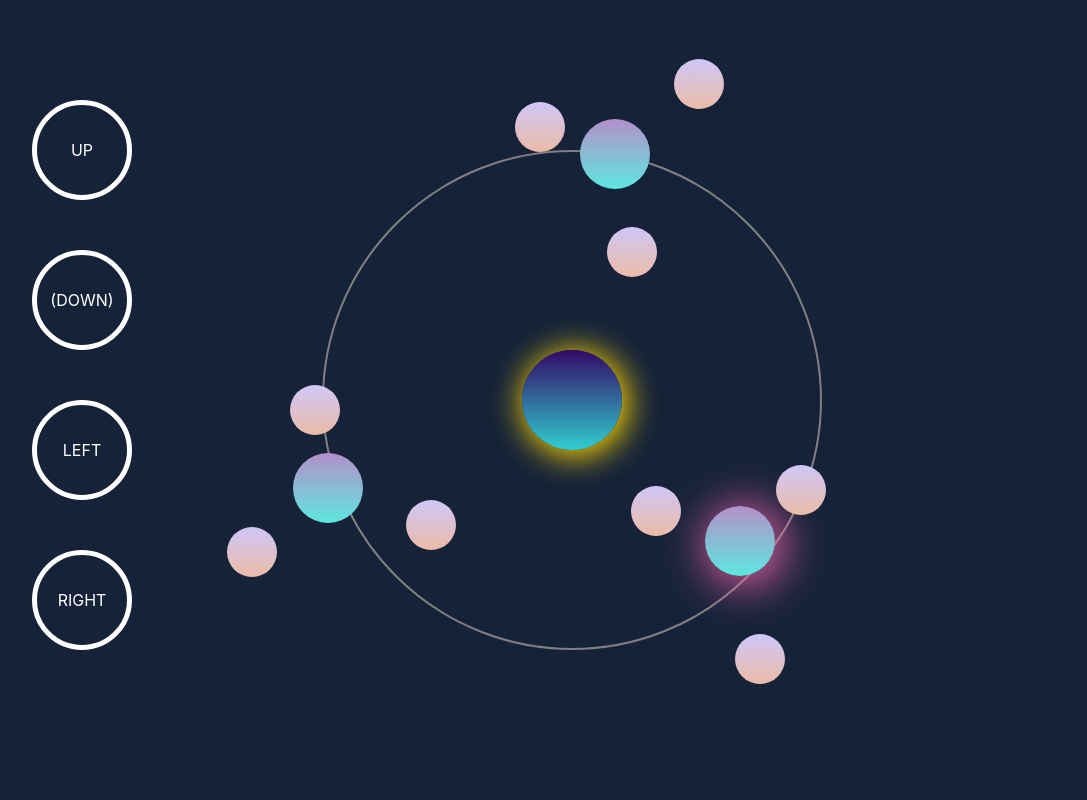
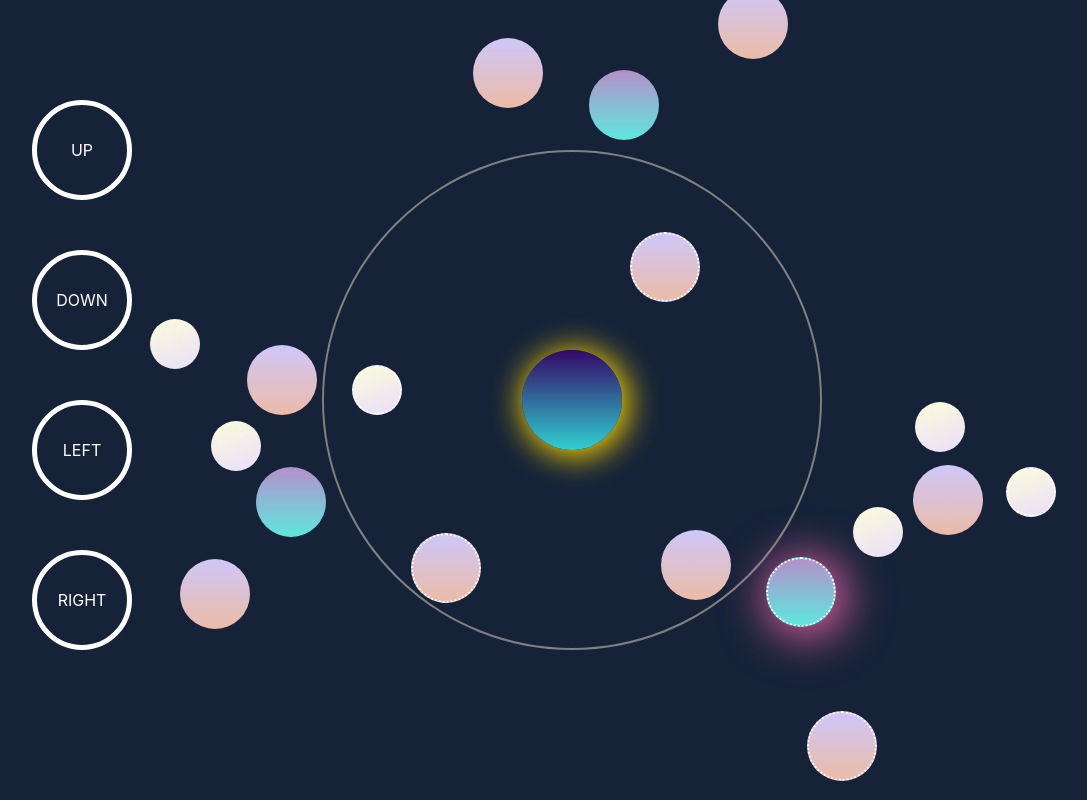
Before and after one commit to lisa-von-mond/bloomcraft, a Next.js app: page / in a window 1280 px wide. Shown: the whole page, without its empty margins (68-1155 px from the left). Built offline with nearby package versions, Linux system fonts and the light colour scheme.

Commit message:
write new moving functions

```diff
--- a/components/field.jsx
+++ b/components/field.jsx
@@ -7,8 +7,7 @@ export function Field(){
 const [galaxy, setGalaxy] = useState(levelOne)
 
 function toRadians(degrees) {
-    return degrees * (Math.PI / 180);
-}
+    return degrees * (Math.PI / 180);}
 
 function angleToCooX(angle, distance){
   const X = Math.cos(toRadians(angle)) * distance
@@ -18,115 +17,127 @@ function angleToCooY(angle, distance){
     const Y = Math.sin(toRadians(angle)) * distance
     return parseInt(Y)}
 
+function IntegrateScope(thisBase, nextBase, nextBaseNew) {
+  const newScope = thisBase.children.map((element)=>(element === nextBase ? nextBaseNew : element))
+  const newBase = {...thisBase, children:newScope}
+  return newBase}
 
+// operation functions
 
-    function turnRight(){
+function Beam1(myFunction, actualBase){
+  setGalaxy([myFunction(actualBase)])}
 
-      const Base = galaxy[0] /// Objekt
+function Beam2(myFunction, actualBase){
+  const baseOne = trackedChild(actualBase)
+  const newBaseOne = myFunction(baseOne)
+  console.log(newBaseOne)
+  setGalaxy([IntegrateScope(actualBase, baseOne, newBaseOne)])}
 
-      function turnFocusRightInScope(objekt){
-        const scopeX = objekt.children
-        const Focus = scopeX.find((element)=>(element.focus === true))
-        const nextFocusIndex = Focus.flow === 1 ? scopeX.length : Focus.flow - 1
-        const scopeXA = scopeX.map ((element)=>(element.focus === true ? {...element, focus:false} : element))
-        const scopeXNew = scopeXA.map ((element) => (element.flow === nextFocusIndex ? {...element, focus:true} : element))
-        return {...objekt, children:scopeXNew}
-    }
+function Beam3(myFunction, actualBase){
+  const baseOne = trackedChild(actualBase)
+  const baseTwo = trackedChild(baseOne)
+  const newBaseTwo = myFunction(baseTwo)
+  const newBaseOne = IntegrateScope(baseOne,baseTwo, newBaseTwo)
+  setGalaxy([IntegrateScope(actualBase, baseOne, newBaseOne)])}
 
-       // bekommt ein Objekt als Argument, gibt Objekt mit verändertem Children-Array aus
+// navigation functions
 
-      if (Base.active === true){
+function trackedChild(objekt){
+  const thisone = objekt.children.find((element)=>(element.tracked === true))
+  return thisone}
 
-      const newGalaxy = [turnFocusRightInScope(Base)]
-      setGalaxy(newGalaxy)
+// moving functions
 
-      } else {
+function hopUpNow(){
+  let Base = galaxy[0]
+  if (Base.active === true){Beam1(hopUpInScope, Base)} else {
+  if (trackedChild(Base).active === true){Beam2(hopUpInScope, Base)} else {
+  if (trackedChild(trackedChild(Base)).active === true){Beam3(hopUpInScope, Base)}
+  else {console.log("nothing to go up here")}
+ }}}
 
-      const subBaseOne = Base.children.find((element)=>(element.active === true)) // Objekt
-      const newSubBaseOne = turnFocusRightInScope(subBaseOne)
-      const NewScopeOne = Base.children.map((element)=>(element === subBaseOne ? newSubBaseOne : element))
-      const NewBase = {...Base, children: NewScopeOne}
-      setGalaxy([NewBase]) }
+ function turnFocusLeftNow(){
+  let Base = galaxy[0]
+  if (Base.active === true){Beam1(turnFocusLeftInScope, Base)} else {
+  if (trackedChild(Base).active === true){Beam2(turnFocusLeftInScope, Base)} else {
+  if (trackedChild(trackedChild(Base)).active === true){Beam3(turnFocusLeftInScope, Base)}
+  else {console.log("nothing to turn left here")}
+ }}}
 
-  }
+ function turnFocusRightNow(){
+  let Base = galaxy[0]
+  if (Base.active === true){Beam1(turnFocusRightInScope, Base)} else {
+  if (trackedChild(Base).active === true){Beam2(turnFocusRightInScope, Base)} else {
+  if (trackedChild(trackedChild(Base)).active === true){Beam3(turnFocusRightInScope, Base)}
+  else {console.log("nothing to turn left here")}
+ }}}
 
-  function turnLeft(){
+function hopDownNow(){
+  let Base = galaxy[0]
+  if (Base.active === true){
+  console.log("nothing to go down here")} else {
+  if (trackedChild(Base).active === true){Beam1(hopDownInScope, Base)} else {
+  if (trackedChild(trackedChild(Base)).active === true){Beam2(hopDownInScope, Base)} else
+  {Beam3(hopDownInScope, Base)}
+  }}}
 
-  const Base = galaxy[0] /// Objekt
+function hopUpInScope(object){
 
-  function turnFocusLeftInScope(objekt){
+  const Focus = object.children.find((element) => (element.focus === true))
+  const NewSubChildren = Focus.children.map((element) => (element.flow === 1 ? {...element, focus: true} : element))
+  const newChildren = object.children.map((element) => (element.focus === true ? {...element, focus: false, active: true, tracked:true, children: NewSubChildren} : element))
+  const newObject = {...object, children: newChildren, active:false}
+  return newObject
+}
+
+function turnFocusLeftInScope(objekt){
+  const scopeX = objekt.children
+  const Focus = scopeX.find((element)=>(element.focus === true))
+  const nextFocusIndex = Focus.flow === scopeX.length ? 1 : Focus.flow + 1
+  const scopeXA = scopeX.map ((element)=>(element.focus === true ? {...element, focus:false} : element))
+  const scopeXNew = scopeXA.map ((element) => (element.flow === nextFocusIndex ? {...element, focus:true} : element))
+  return {...objekt, children:scopeXNew}}
+
+function turnFocusRightInScope(objekt){
     const scopeX = objekt.children
     const Focus = scopeX.find((element)=>(element.focus === true))
-    const nextFocusIndex = Focus.flow === scopeX.length ? 1 : Focus.flow + 1
+    const nextFocusIndex = Focus.flow === 1 ? scopeX.length : Focus.flow - 1
     const scopeXA = scopeX.map ((element)=>(element.focus === true ? {...element, focus:false} : element))
     const scopeXNew = scopeXA.map ((element) => (element.flow === nextFocusIndex ? {...element, focus:true} : element))
     return {...objekt, children:scopeXNew}}
 
-  if (Base.active === true){
 
-  const newGalaxy = [turnFocusLeftInScope(Base)]
-  setGalaxy(newGalaxy)
+function hopDownInScope(object){
 
-  } else {
+const Current = object.children.find((element) => (element.active === true))
+const NewSubChildren = Current.children.map((element) => ({...element, focus: false}))
+const newChildren = object.children.map((element) => (element === Current? {...element, focus: true, active: false, tracked: false, children: NewSubChildren} : element))
+const newObject = {...object, children: newChildren, active:true}
+return newObject
+       }
 
-  const subBaseOne = Base.children.find((element)=>(element.active === true)) // Objekt
-  const newSubBaseOne = turnFocusLeftInScope(subBaseOne)
-  const NewScopeOne = Base.children.map((element)=>(element === subBaseOne ? newSubBaseOne : element))
-  const NewBase = {...Base, children: NewScopeOne}
-  setGalaxy([NewBase])}
 
-  }
-
-  function upNow(){
-
-  const Base = galaxy[0] /// Objekt
-
-  function hopUpInScope(object){
-
-    const Focus = object.children.find((element) => (element.focus === true))
-    const NewSubChildren = Focus.children.map((element) => (element.flow === 1 ? {...element, focus: true} : element))
-    const newChildren = object.children.map((element) => (element.focus === true ? {...element, focus: false, active: true, children: NewSubChildren} : element))
-    const newObject = {...object, children: newChildren, active:false}
-    return newObject
-  }
-
-  if (Base.active === true){
-
-    const newGalaxy = [hopUpInScope(Base)]
-    setGalaxy(newGalaxy)
-
-    } else {
-
-    const subBase = Base.children.find((element)=>(element.active === true)) // Objekt
-    const newSubBase = hopUpInScope(subBase)
-    const NewScopeOne = Base.children.map((element)=>(element === subBase ? newSubBase : element))
-    const NewBase = {...Base, children: NewScopeOne}
-    setGalaxy([NewBase])}
-  }
 
 return(
 <>
-{galaxy.map((one)=><MyGalaxy key={one.name} distancev={one.distv} type={one.type} active={one.active} focus={one.focus}>
-    {one.children.map((two)=><MyGalaxy key={two.name} distx={angleToCooX(two.angl, two.dist)} disty={angleToCooY(two.angl, two.dist)} type={two.type} active={two.active} focus={two.focus}>
+{galaxy.map((one)=><MyGalaxy1 key={one.name} distancev={one.distv} type={one.type} flow={one.flow} active={one.active} focus={one.focus}>
+    {one.children.map((two)=><MyGalaxy2 key={two.name} distx={angleToCooX(two.angl, two.dist)} disty={angleToCooY(two.angl, two.dist)} flow={two.flow} type={two.type} active={two.active} focus={two.focus}>
+      {two.children.map((three)=><MyGalaxy3 key={three.name} distx={angleToCooX(three.angl, three.dist)} disty={angleToCooY(three.angl, three.dist)} flow={three.flow} type={three.type} active={three.active} focus={three.focus}>
+      {three.children.map((four)=><MyGalaxy4 key={four.name} distx={angleToCooX(four.angl, four.dist)} disty={angleToCooY(four.angl, four.dist)} type={four.type} flow={four.flow} active={four.active} focus={four.focus}>
+                  </MyGalaxy4>)}
+                  </MyGalaxy3>)}
+                  </MyGalaxy2>)}
+                  </MyGalaxy1>)}
 
-    {two.children.map((three)=><MyGalaxy key={three.name} distx={angleToCooX(three.angl, three.dist)} disty={angleToCooY(three.angl, three.dist)} type={three.type} active={three.active} focus={three.focus}>
-
-    </MyGalaxy>)}
-
-    </MyGalaxy>)}
-  </MyGalaxy>)}
-
-<TestButton1 onClick = {upNow}>UP</TestButton1>
-<TestButton2>(DOWN)</TestButton2>
-<TestButton3 onClick = {turnLeft}>LEFT</TestButton3>
-<TestButton4 onClick = {turnRight}>RIGHT</TestButton4>
+<TestButton1 onClick = {hopUpNow}>UP</TestButton1>
+<TestButton2 onClick = {hopDownNow}>DOWN</TestButton2>
+<TestButton3 onClick = {turnFocusLeftNow}>LEFT</TestButton3>
+<TestButton4 onClick = {turnFocusRightNow}>RIGHT</TestButton4>
 </>
 )
-
 }
 
-
-const MyGalaxy = styled.div`
+const MyGalaxy1 = styled.div`
 top:${props => props.distx}px;
 left:${props => props.disty}px;
 
@@ -135,51 +146,111 @@ position:absolute;
 display:flex;
 justify-content:center;
 align-items:center;
+background-image: linear-gradient(to top, #30cfd0 0%, #330867 100%);
+height: 100px;
+width: 100px;
+border-radius:50%;
+box-shadow: 0.2em 0.2em 2em white;
+
+${(props) => props.active === true &&
+    css`
+    box-shadow: 0.2em 0.2em 2em 0.2em gold;`}
 
 ${(props) => props.focus === true &&
-css`
+    css`
+    box-shadow: 0.3em 0.3em 3em 0.2em hotpink;`}
+`
 
-`}
+const MyGalaxy2 = styled.div`
+top:${props => props.distx}px;
+left:${props => props.disty}px;
 
-
-  ${(props) => props.type === "planet" &&
-  css`
-  background-image: linear-gradient(to top, #5ee7df 0%, #b490ca 100%);
-    height: 70px;
-    width: 70px;
-    border-radius:50%;
-    transform:translate(15px,15px);
-  `}
-
-  ${(props) => props.type === "moon" &&
-  css`
-
-  background-image: linear-gradient(to top, #ebbba7 0%, #cfc7f8 100%);
-    height: 50px;
-    width: 50px;
-    border-radius:50%;
-    transform:translate(10px,10px);
-  `}
-
-  ${(props) => props.type === "sun" &&
-  css`
-
-  background-image: linear-gradient(to top, #30cfd0 0%, #330867 100%);
-  height: 100px;
-  width: 100px;
-  border-radius:50%;`}
+text-align:center;
+position:absolute;
+display:flex;
+justify-content:center;
+align-items:center;
+background-image: linear-gradient(to top, #5ee7df 0%, #b490ca 100%);
+height: 70px;
+width: 70px;
+border-radius:50%;
+transform:translate(15px,15px);
 
   ${(props) => props.active === true &&
     css`
-    box-shadow: 0.2em 0.2em 2em 0.2em gold;`}
+    box-shadow: 0.2em 0.2em 2em 0.2em gold;
+    border:2px dotted gold;
+    `}
 
   ${(props) => props.focus === true &&
+    css`
+    box-shadow: 0.3em 0.3em 3em 0.2em hotpink;`}
+
+  ${(props) => props.flow === 1 &&
+    css`
+    border:2px dotted white;`}
+`
+
+const MyGalaxy3 = styled.div`
+top:${props => props.distx}px;
+left:${props => props.disty}px;
+
+text-align:center;
+position:absolute;
+display:flex;
+justify-content:center;
+align-items:center;
+background-image: linear-gradient(to top, #ebbba7 0%, #cfc7f8 100%);
+height: 70px;
+width: 70px;
+border-radius:50%;
+transform:translate(15px,15px);
+
+${(props) => props.active === true &&
+    css`
+    box-shadow: 0.2em 0.2em 2em 0.2em gold;
+    border:2px dotted gold;`}
+
+${(props) => props.focus === true &&
+    css`
+    box-shadow: 0.3em 0.3em 3em 0.2em hotpink;`}
+
+${(props) => props.flow === 1 &&
       css`
+      border:2px dotted white;`}
 
-      box-shadow: 0.3em 0.3em 3em 0.2em hotpink;`}
-      `
+`
 
-  const TestButton1 = styled.div`
+const MyGalaxy4 = styled.div`
+top:${props => props.distx}px;
+left:${props => props.disty}px;
+
+text-align:center;
+position:absolute;
+display:flex;
+justify-content:center;
+align-items:center;
+background-image: linear-gradient(-20deg, #e9defa 0%, #fbfcdb 100%);;
+height: 50px;
+width: 50px;
+border-radius:50%;
+transform:translate(15px,15px);
+
+${(props) => props.active === true &&
+    css`
+    box-shadow: 0.2em 0.2em 2em 0.2em gold;
+    border:2px dotted gold;`}
+
+${(props) => props.focus === true &&
+    css`
+    box-shadow: 0.3em 0.3em 3em 0.2em hotpink;`}
+
+${(props) => props.flow === 1 &&
+     css`
+     border:2px dotted white;`}
+`
+
+const TestButton1 = styled.div`
     height:100px;
     width:100px;
     border:5px solid white;
@@ -193,7 +264,7 @@ css`
     justify-content:center;
     `
 
-  const TestButton2 = styled.div`
+const TestButton2 = styled.div`
     height:100px;
     width:100px;
     border:5px solid white;
@@ -207,7 +278,7 @@ css`
     justify-content:center;
     `
 
-    const TestButton3 = styled.div`
+const TestButton3 = styled.div`
     height:100px;
     width:100px;
     border:5px solid white;
@@ -221,7 +292,7 @@ css`
     justify-content:center;
     `
 
-  const TestButton4 = styled.div`
+const TestButton4 = styled.div`
     height:100px;
     width:100px;
     border:5px solid white;
--- a/testlevel.js
+++ b/testlevel.js
@@ -1,16 +1,18 @@
-export const levelOne = [
+export const levelOne =[
 
     {name:"earth",
     type:"sun",
     active: true,
     focus: false,
+    tracked: false,
     children: [
 
 
         {name: "zen",
-        type:"planet",
+        order:2,
         active: false,
         focus: true,
+        tracked: false,
         flow:1,
         children:[
 
@@ -18,118 +20,199 @@ export const levelOne = [
                { name: "valerie",
                 type:"moon",
                 parent:"yin",
+                order:3,
                 active: false,
                 focus: false,
+                tracked: false,
+                children: [],
                 flow:1,
                 angl:10,
-                dist:120},
+                dist:140},
 
                 { name: "lucy",
                 type:"moon",
                 parent:"yin",
+                order:3,
                 active: false,
                 focus: false,
+                tracked: false,
+                children: [     {name: "max",
+                                parent:"yin",
+                                active: false,
+                                focus: false,
+                                tracked: false,
+                                children: [],
+                                flow:1,
+                                angl:100,
+                                dist:80},
+
+                                {name: "anna",
+                                parent:"yin",
+                                active: false,
+                                focus: false,
+                                tracked: false,
+                                children: [],
+                                flow:2,
+                                angl:190,
+                                dist:80},
+
+                                {name: "sam",
+                                parent:"yin",
+                                active: false,
+                                focus: false,
+                                tracked: false,
+                                children: [],
+                                flow:3,
+                                angl:290,
+                                dist:80}],
+
                 flow:2,
                 angl:130,
-                dist:80},
+                dist:170},
 
                 { name:"jay",
-                type:"moon",
                 parent:"yin",
+                order:3,
                 active: false,
                 focus: false,
+                tracked: false,
+                children: [],
                 flow:3,
                 angl:250,
-                dist:90}
+                dist:130}
 
 
         ],
         parent:"earth",
         angl:50,
-        dist:220},
+        dist:300},
 
         { name: "gaia",
-        type:"planet",
+        order:2,
         done:false,
         active: false,
         focus: false,
+        tracked: false,
         flow:2,
         children:[
 
             {   name: "venus",
-                type:"moon",
                 parent:"zen",
+                order:3,
                 active: false,
                 focus: false,
+                tracked: false,
+                base:true,
+                children: [],
                 flow:1,
                 angl:10,
-                dist:100},
+                dist:150},
 
             {   name: "ash",
-                type:"moon",
                 parent:"zen",
+                order:3,
                 active: false,
                 focus: false,
+                tracked: false,
+                children: [],
                 flow:2,
                 angl:130,
-                dist: 110},
+                dist: 150},
 
                 { name: "mo",
-                type:"moon",
                 parent:"zen",
+                order:3,
                 active: false,
                 focus: false,
+                tracked: false,
+                children: [],
                 flow:3,
                 angl:250,
-                dist:80},
+                dist:140},
 
         ],
         parent:"earth",
         angl:170,
-        dist:250
+        dist:300
     },
 
         { name: "yin",
-        type:"planet",
+        order:2,
         done:false,
         active: false,
         focus: false,
+        tracked: false,
         flow:3,
         children:[
 
             {   name: "goa",
-                type:"moon",
                 parent:"gaia",
+                order:3,
                 active: false,
                 focus: false,
+                tracked: false,
+                base:true,
+                children:[],
                 flow:1,
                 angl:70,
-                dist:110},
+                dist:150},
 
             {   name: "runa",
-                type:"moon",
                 parent:"gaia",
+                order:3,
                 active: false,
                 focus: false,
+                tracked: false,
+                children: [     {name: "max",
+                                parent:"runa",
+                                active: false,
+                                focus: false,
+                                tracked: false,
+                                children: [],
+                                flow:1,
+                                angl:90,
+                                dist:90},
+
+                                {name: "anna",
+                                parent:"runa",
+                                active: false,
+                                focus: false,
+                                tracked: false,
+                                children: [],
+                                flow:2,
+                                angl:250,
+                                dist:120},
+
+                                {name: "sam",
+                                parent:"runa",
+                                active: false,
+                                focus: false,
+                                tracked: false,
+                                children: [],
+                                flow:3,
+                                angl:320,
+                                dist:80}]
+
+                ,
                 flow:2,
                 angl:190,
-                dist:80},
+                dist:140},
 
             {   name: "leo",
-                type:"moon",
                 parent:"gaia",
+                order:3,
                 active: false,
                 focus: false,
+                tracked: false,
+                children: [],
                 flow:3,
                 angl:310,
-                dist:100},
+                dist:120},
 
 
         ],
         parent:"earth",
         angl:290,
-        dist:260}
-
-    ],
+        dist:300}]
 
 }]
```
Also changed, not shown: utils/moving-functions-global.js (added, +29 -0 lines), utils/moving-functions.js (+100 -26 lines), docu-images/game field bloomcraft.png (added).
